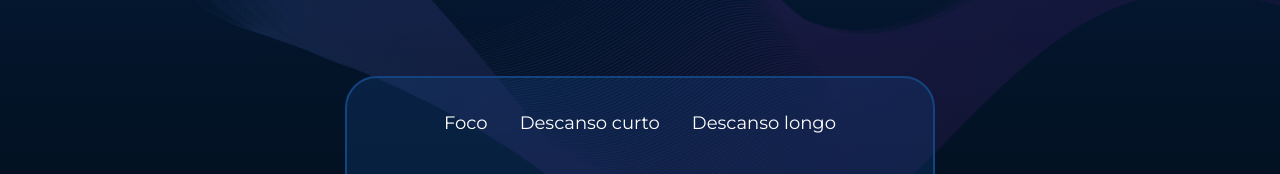
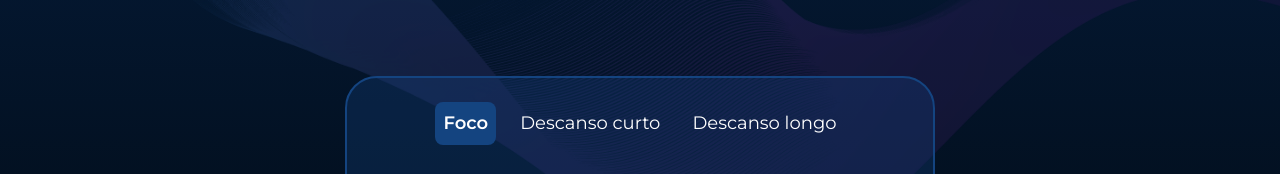
Before and after one commit to okayosilva/warm-up-front-end-engineering, a plain HTML site: page JS-manipulando-DOM/Fokus-projeto-base/index.html in a window 1280 px wide. Both pictures are taken after a click on the button "Foco". Shown: the part 548-722 px from the top of the page. Drawn offline with nearby package versions, Linux system fonts and the light colour scheme; a web font is replaced by a local one.

Commit message:
feat: implement active state for context buttons and improve context toggling logic

```diff
--- a/JS-manipulando-DOM/Fokus-projeto-base/index.html
+++ b/JS-manipulando-DOM/Fokus-projeto-base/index.html
@@ -38,7 +38,8 @@
             <div class="app__card">
                 <ul class="app__card-list">
                     <li class="app__card-list-item">
-                        <button data-contexto="foco" class="app__card-button app__card-button--foco ">Foco</button>
+                        <button data-contexto="foco"
+                            class="app__card-button app__card-button--foco active">Foco</button>
                     </li>
                     <li class="app__card-list-item">
                         <button data-contexto="short" class="app__card-button app__card-button--curto">Descanso
--- a/JS-manipulando-DOM/Fokus-projeto-base/js/main.js
+++ b/JS-manipulando-DOM/Fokus-projeto-base/js/main.js
@@ -5,6 +5,7 @@ const htmlContext = document.querySelector("html");
 const shortRestButton = document.querySelector(".app__card-button--curto");
 const longRestButton = document.querySelector(".app__card-button--longo");
 const focusButton = document.querySelector(".app__card-button--foco");
+const toggleButtonListAll = document.querySelectorAll(".app__card-button");
 
 // select
 const timerContainer = document.querySelector(".app__card-timer");
@@ -41,6 +42,9 @@ const toggleImage = (context) => {
 // toggle context
 const toggleContext = (context, event) => {
   event.preventDefault();
+  toggleButtonListAll.forEach((button) => {
+    button.classList.remove("active");
+  });
 
   htmlContext.setAttribute("data-contexto", context);
   toggleImage(context);
@@ -57,14 +61,17 @@ startButton.addEventListener("click", () => {
 shortRestButton.addEventListener("click", (event) => {
   const timeValue = 300;
   toggleContext("descanso-curto", event);
+  shortRestButton.classList.add("active");
 });
 
 longRestButton.addEventListener("click", (event) => {
   const timeValue = 900;
   toggleContext("descanso-longo", event);
+  longRestButton.classList.add("active");
 });
 
 focusButton.addEventListener("click", (event) => {
   const timeValue = 1500;
   toggleContext("foco", event);
+  focusButton.classList.add("active");
 });
```
